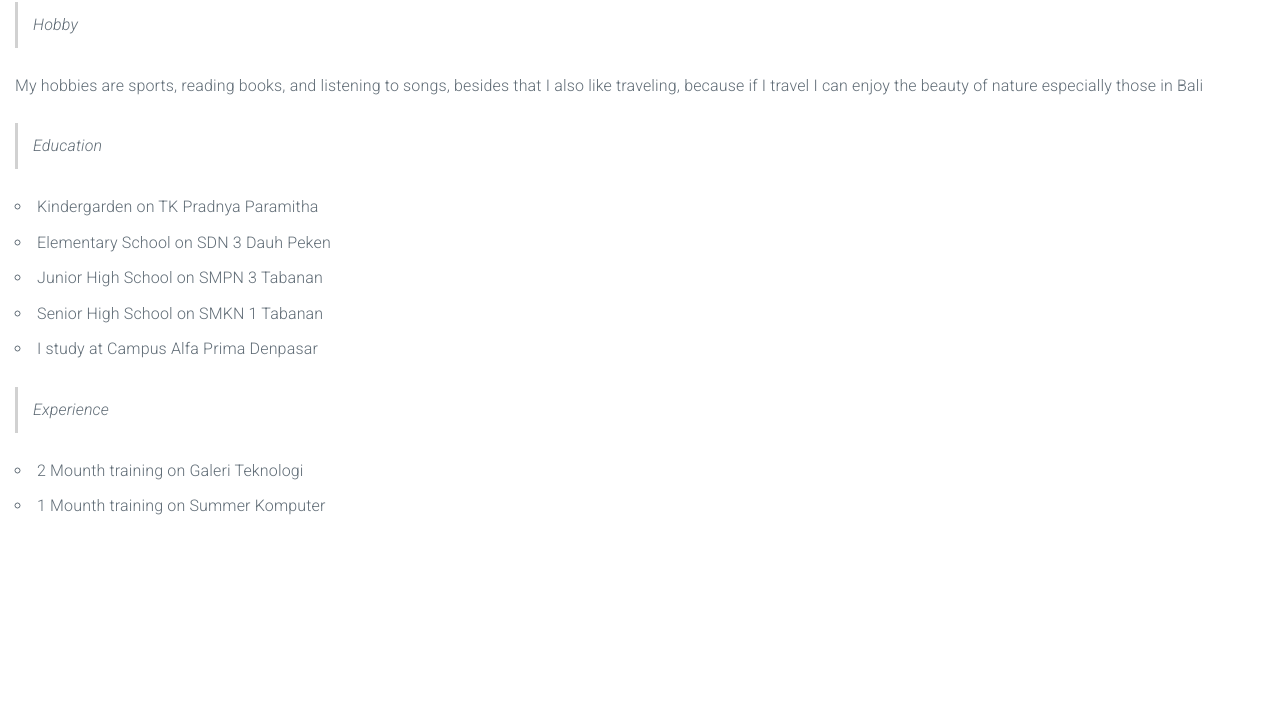
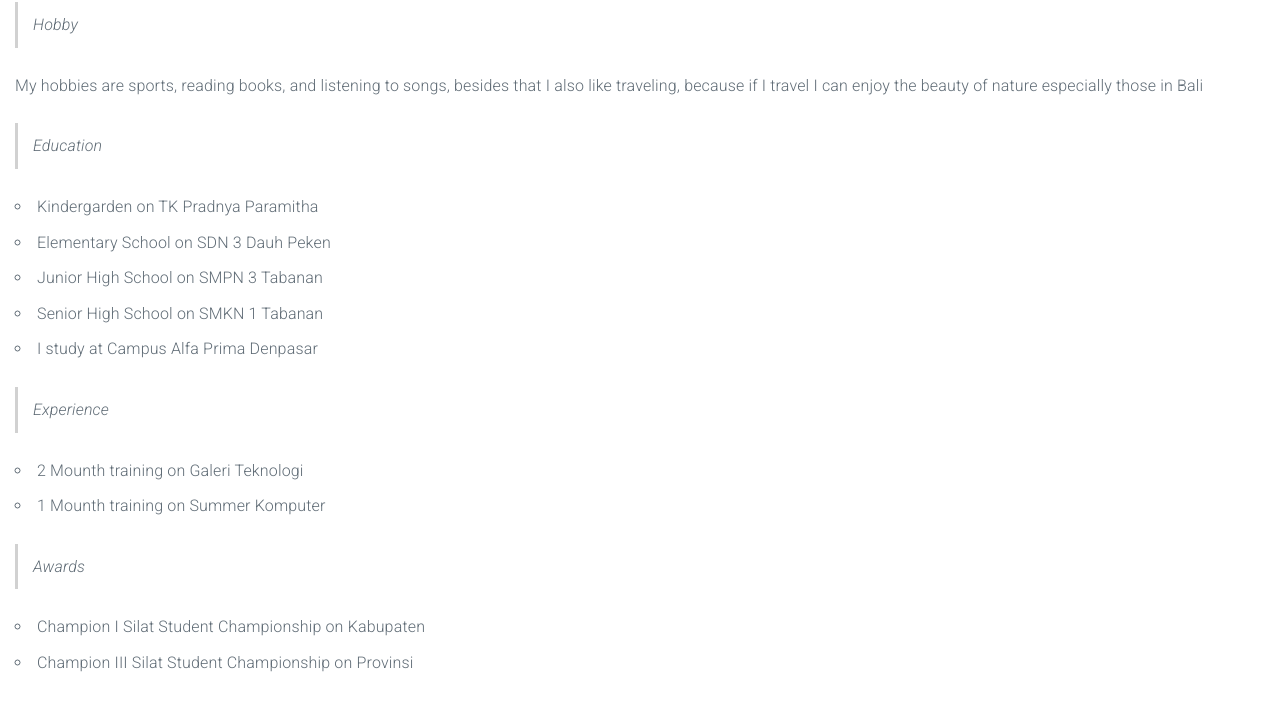
Before and after one commit to WidaSuryani/online-simple-cv-template, a website: page wida/index.html in a window 1280 px wide. Shown: the part 88-798 px from the top of the page. Drawn offline with nearby package versions, Linux system fonts and the light colour scheme.

Commit message:
adding-awards

```diff
--- a/wida/index.html
+++ b/wida/index.html
@@ -44,9 +44,13 @@
             </ul>
         <div>
 
-
-
-
+                <div>
+                        <blockquote><p><em>Awards</em></p></blockquote>
+                        <ul>
+                            <li>Champion I Silat Student Championship on Kabupaten</li>
+                            <li>Champion III Silat Student Championship on Provinsi</li>
+                        </ul>
+                    </div>
 
 	</body>
 </html>
```
